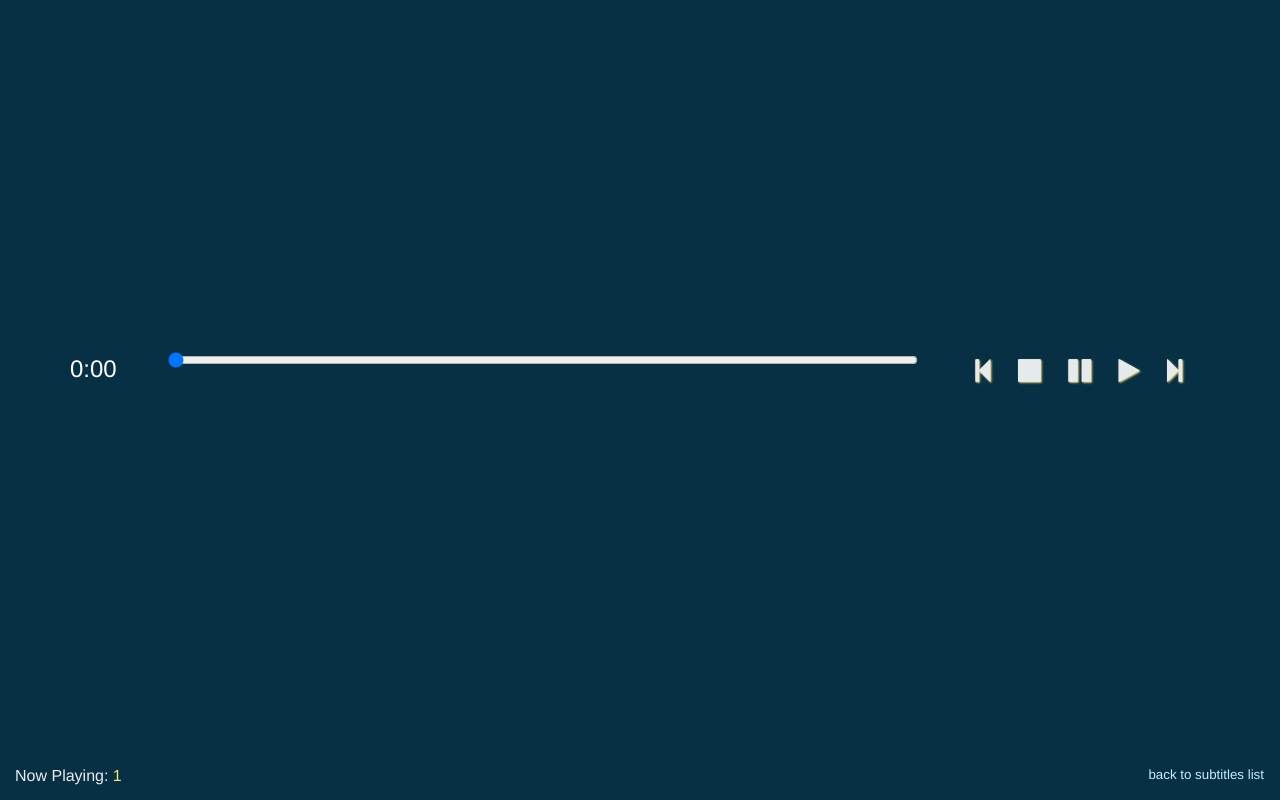
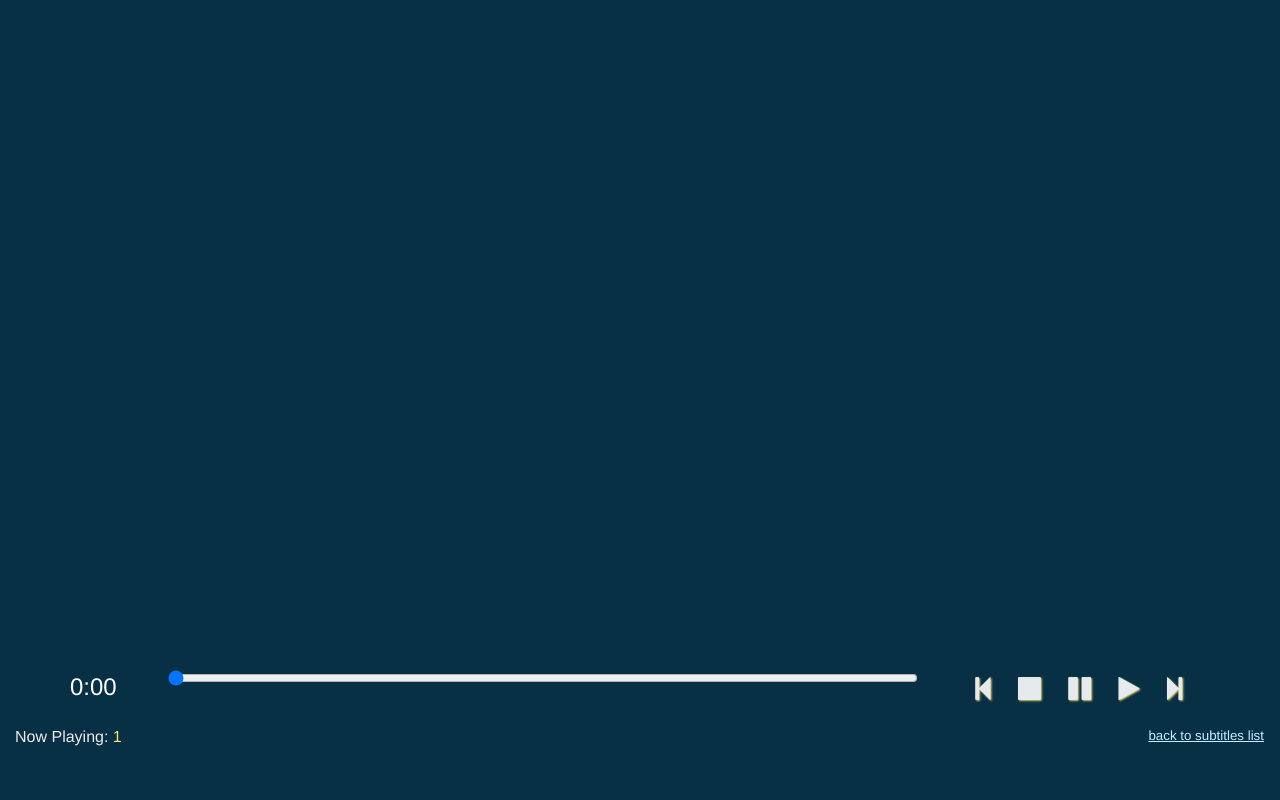
Before and after one commit to joereddington/Verland-Player, a Flask app: page /player/1 in a window 1280 px wide. Run offline with Flask 2, Linux system fonts and the light colour scheme; data that the repository does not hold is empty; some libraries are stand-ins or nearby versions.

Commit message:
change player css

```diff
--- a/main.py
+++ b/main.py
@@ -15,14 +15,10 @@ def index():
 
 @app.route('/player/<srt_file>')
 def player(srt_file):
-    #srt_file = 'The.Gift.2015.720p.BluRay.x264-DRONES-HI.srt'
-    #srt_file = 'Eng.srt'
-    #srt_file = 'esp.vtt'
     return render_template('player.html', srt_file=srt_file)
 
 @app.route('/srt/<srt_file>', methods=["POST"])
 def srt_json(srt_file):
-    #print request.form['hash']
     hash_ = request.form['hash']
     if hash_ == 'none':
         hash_ = None
--- a/static/css/player.css
+++ b/static/css/player.css
@@ -4,12 +4,12 @@ html {
 }
 body {
     background-color: #083045;
-    margin-bottom: 35px;
+    margin-bottom: 195px;
 }
 .footer {
     position: absolute;
     bottom: 0;
-    height: 35px;
+    height: 195px;
     font-size: 10pt;
     min-width: 100%;
 }
@@ -19,22 +19,23 @@ body {
 }
 .footer .col-lg-8 .yellow {
     color: #ffe16c;
+    display: block;
 }
 .footer .col-lg-4 {
+    box-sizing: border-box;
+    padding-top: 13px;
     text-align: right;
-    padding-right: 16px;
+    padding-right: 6px;
 }
 .footer .col-lg-4 a {
     color: #c2eeff;
+    text-decoration: underline;
 }
 #subtitle-text {
     color: #ffe16c;
     box-sizing: border-box;
-    font-size: 22pt;
-    height: 12em;
-    min-height: 10em;
-    padding-top: 10%;
-    padding-bottom: 10%;
+    font-size: 22pt; font-size: 8vw;
+    padding-top: 6.7%;
     text-align: center;
 }
 
@@ -44,7 +45,6 @@ body {
 }
 
 #control-box {
-    /*background-color: #323232; */
     font-size: 20pt;
     text-align: center;
     padding-bottom: 15px;
@@ -62,9 +62,47 @@ body {
     cursor: pointer;
     opacity: 1;
 }
+#nowplaying {
+    box-sizing: border-box;
+    padding-top: 13px;
+}
 
 @media (min-width: 922px) {
     #control-box {
         padding-bottom: 0px;
     }
+    .footer .col-lg-8 .yellow {
+        display: inline-block;
+    }
+    .footer .col-lg-4 {
+        padding-right: 16px;
+    }
 }
+@media (min-width: 768px) {
+    body {
+        margin-bottom: 130px;
+    }
+    .footer {
+        height: 130px;
+    }
+    #nowplaying {
+        padding-top: 18px;
+    }
+    .footer .col-lg-4 {
+        padding-top: 18px;
+    }
+}
+/*landscape*/
+@media (max-height: 768px) {
+    #subtitle-text {
+        font-size: 22pt; font-size: 5.5vw;
+        padding-top: 2.7%;
+    }
+}
+/*tiny screen portrait*/
+@media (max-width: 768px) {
+    #subtitle-text {
+        font-size: 22pt; font-size: 7.5vw;
+        padding-top: 3.7%;
+    }
+}
--- a/templates/player.html
+++ b/templates/player.html
@@ -22,6 +22,7 @@
     </div>
 </div>
 
+<div class="footer">
     <!--controls-->
     <div class="container">
         <div id="controls" class="row">
@@ -41,13 +42,13 @@
         </div>
     </div>
 
-<div class="footer">
     <div class="container-fluid">
         <div class="row">
-            <div class="col-lg-8 col-md-8 col-xs-12">Now Playing:<span class="yellow"> {{ srt_file }}</span></div>
-            <div class="col-lg-4 col-md-4 col-xs-12"><a href="/">back to subtitles list</a></div>
+            <div class="col-lg-8 col-md-8 col-sm-8 col-xs-12" id="nowplaying">Now Playing: <span class="yellow"> {{ srt_file }}</span></div>
+            <div class="col-lg-4 col-md-4 col-sm-4 col-xs-12"><a href="/">back to subtitles list</a></div>
         </div>
     </div>
+
 </div>
 
 <script>
```
Also changed, not shown: 2 other files. Lines whose indentation alone changed are shown as unchanged.
